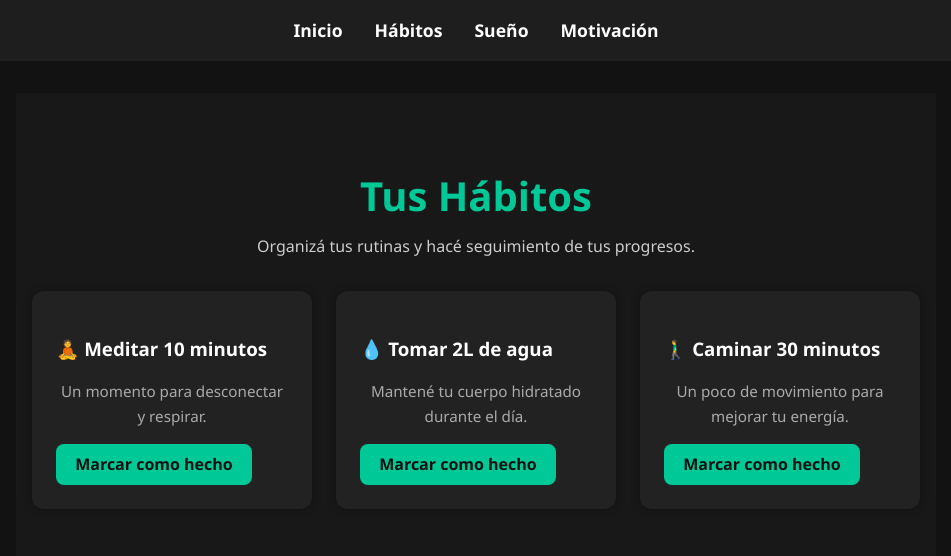
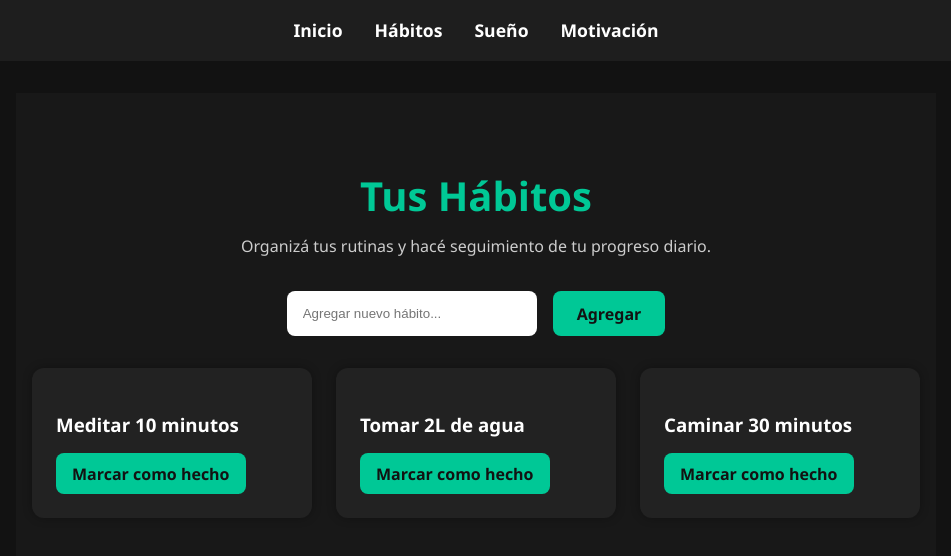
Before and after one commit to Valentin1h/proyecto-equilibrio, a React (Vite) app in the folder proyecto-equilibrio/: page /habitos in a window 1280 px wide. Shown: the top 556 px of the page, without its empty margins (16-967 px from the left). Built offline with nearby package versions, Linux system fonts and the light colour scheme.

Commit message:
He hecho la instalacion de Zustand, creado un store para la funcionalidad de Habitos

```diff
--- a/proyecto-equilibrio/package.json
+++ b/proyecto-equilibrio/package.json
@@ -12,7 +12,8 @@
   "dependencies": {
     "react": "^19.1.1",
     "react-dom": "^19.1.1",
-    "react-router-dom": "^7.9.5"
+    "react-router-dom": "^7.9.5",
+    "zustand": "^5.0.8"
   },
   "devDependencies": {
     "@eslint/js": "^9.36.0",
--- a/proyecto-equilibrio/src/estilos/Habitos.css
+++ b/proyecto-equilibrio/src/estilos/Habitos.css
@@ -16,6 +16,38 @@
   margin-bottom: 2rem;
 }
 
+/* ----- FORMULARIO ----- */
+.form-habito {
+  display: flex;
+  justify-content: center;
+  gap: 1rem;
+  margin-bottom: 2rem;
+}
+
+.form-habito input {
+  padding: 0.7rem 1rem;
+  border-radius: 8px;
+  border: none;
+  width: 250px;
+  outline: none;
+}
+
+.form-habito button {
+  background-color: #00c896;
+  border: none;
+  color: #121212;
+  padding: 0.7rem 1.5rem;
+  border-radius: 8px;
+  font-weight: 600;
+  cursor: pointer;
+  transition: background-color 0.3s ease;
+}
+
+.form-habito button:hover {
+  background-color: #00e3ac;
+}
+
+/* ----- LISTA DE HÁBITOS ----- */
 .habitos-lista {
   display: flex;
   flex-wrap: wrap;
@@ -39,26 +71,32 @@
 
 .habito-card h3 {
   color: #ffffff;
-  margin-bottom: 0.5rem;
+  margin-bottom: 0.8rem;
 }
 
-.habito-card p {
-  color: #aaaaaa;
-  font-size: 0.95rem;
-  margin-bottom: 1rem;
-}
-
-.btn-habito {
+.habito-card button {
   background-color: #00c896;
   border: none;
   color: #121212;
-  padding: 0.6rem 1.2rem;
+  padding: 0.6rem 1rem;
   border-radius: 8px;
   font-weight: 600;
   cursor: pointer;
   transition: background-color 0.3s ease;
 }
 
-.btn-habito:hover {
+.habito-card button:hover {
   background-color: #00e3ac;
 }
+
+/* Estado cuando el hábito está hecho */
+.habito-card.hecho {
+  background-color: #1a3d34;
+  border: 2px solid #00c896;
+  opacity: 0.9;
+}
+
+.habito-card.hecho h3 {
+  text-decoration: line-through;
+  color: #77ffca;
+}
--- a/proyecto-equilibrio/src/paginas/Habitos.jsx
+++ b/proyecto-equilibrio/src/paginas/Habitos.jsx
@@ -1,31 +1,47 @@
-import React from "react";
+import React, { useState } from "react";
+import { useStore } from "../store/useStore";
 import "../estilos/Habitos.css";
 
 export default function Habitos() {
+  const { habitos, toggleHabito, agregarHabito } = useStore();
+  const [nuevoHabito, setNuevoHabito] = useState("");
+
+  const manejarSubmit = (e) => {
+    e.preventDefault();
+    if (nuevoHabito.trim() !== "") {
+      agregarHabito(nuevoHabito);
+      setNuevoHabito("");
+    }
+  };
+
   return (
     <section className="habitos">
       <div className="habitos-contenedor">
         <h1>Tus Hábitos</h1>
-        <p>Organizá tus rutinas y hacé seguimiento de tus progresos.</p>
+        <p>Organizá tus rutinas y hacé seguimiento de tu progreso diario.</p>
+
+        <form onSubmit={manejarSubmit} className="form-habito">
+          <input
+            type="text"
+            placeholder="Agregar nuevo hábito..."
+            value={nuevoHabito}
+            onChange={(e) => setNuevoHabito(e.target.value)}
+          />
+          <button type="submit">Agregar</button>
+        </form>
 
         <div className="habitos-lista">
-          <div className="habito-card">
-            <h3>🧘 Meditar 10 minutos</h3>
-            <p>Un momento para desconectar y respirar.</p>
-            <button className="btn-habito">Marcar como hecho</button>
-          </div>
-
-          <div className="habito-card">
-            <h3>💧 Tomar 2L de agua</h3>
-            <p>Mantené tu cuerpo hidratado durante el día.</p>
-            <button className="btn-habito">Marcar como hecho</button>
-          </div>
-
-          <div className="habito-card">
-            <h3>🚶‍♂️ Caminar 30 minutos</h3>
-            <p>Un poco de movimiento para mejorar tu energía.</p>
-            <button className="btn-habito">Marcar como hecho</button>
-          </div>
+          {habitos.map((h) => (
+            <div
+              key={h.id}
+              className={`habito-card ${h.completado ? "hecho" : ""}`}
+            >
+              <h3>{h.nombre}</h3>
+              <button onClick={() => toggleHabito(h.id)}>
+                {h.completado ? "✅ Hecho" : "Marcar como hecho"}
+              </button>
+            </div>
+          ))}
         </div>
       </div>
     </section>
--- /dev/null
+++ b/proyecto-equilibrio/src/store/useStore.js
@@ -0,0 +1,26 @@
+import { create } from "zustand";
+
+export const useStore = create((set) => ({
+  habitos: [
+    { id: 1, nombre: "Meditar 10 minutos", completado: false },
+    { id: 2, nombre: "Tomar 2L de agua", completado: false },
+    { id: 3, nombre: "Caminar 30 minutos", completado: false },
+  ],
+
+  // Marcar como hecho/no hecho
+  toggleHabito: (id) =>
+    set((state) => ({
+      habitos: state.habitos.map((h) =>
+        h.id === id ? { ...h, completado: !h.completado } : h
+      ),
+    })),
+
+  // Agregar hábito
+  agregarHabito: (nombre) =>
+    set((state) => ({
+      habitos: [
+        ...state.habitos,
+        { id: Date.now(), nombre, completado: false },
+      ],
+    })),
+}));
```
Also changed, not shown: 1 other file (tests, documents, lock files or other folders).
